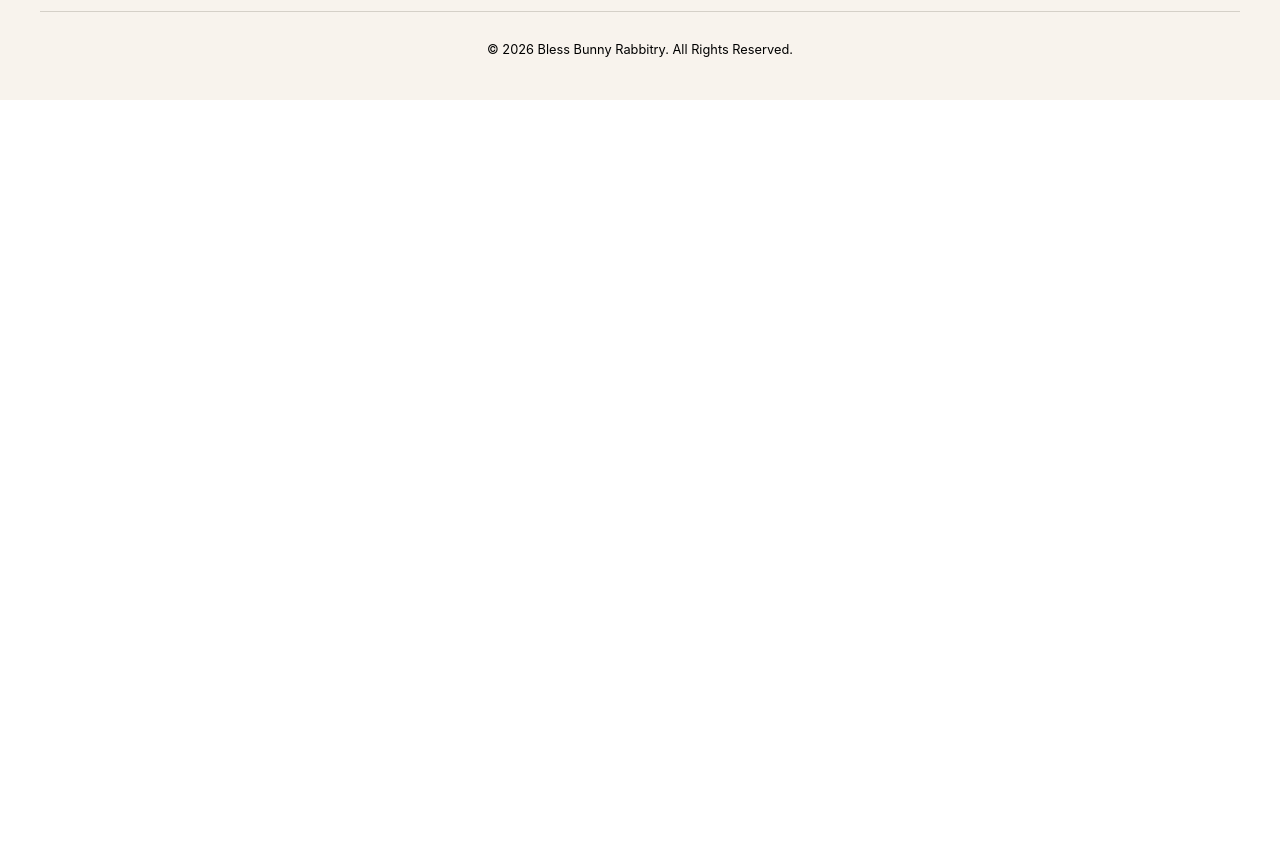
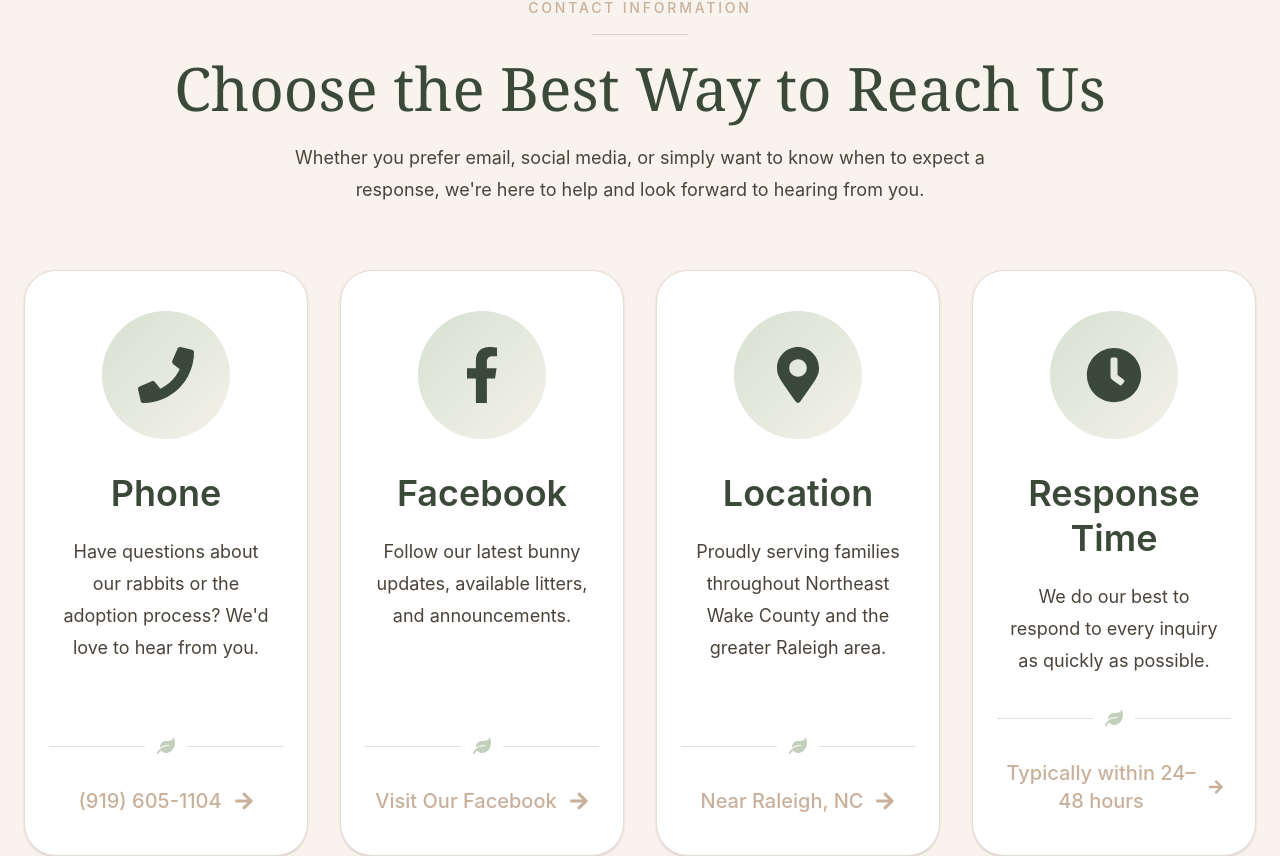
Before and after one commit to syniahpeterson/Bless-Bunny-Rabbitry, a React (Vite) app: page /contact in a window 1280 px wide. Shown: the part 1473-2329 px from the top of the page. Before the commit the page ends 1573 px from the top, so only its background shows below. Built offline with nearby package versions, Linux system fonts and the light colour scheme.

Commit message:
feat: add ContactMethods component and contact methods data for improved contact options

```diff
--- /dev/null
+++ b/src/components/sections/contact/ContactMethods.jsx
@@ -0,0 +1,27 @@
+// Component Imports:
+import Section from "../../layout/Section";
+import SectionHeading from "../../ui/SectionHeading";
+import ContactMethodCard from "../../ui/ContactMethodCard";
+
+// Data Imports:
+import contactMethods from "../../../data/contact/contactMethods";
+
+export default function ContactMethods() {
+  return (
+    <Section variant="beige" aria-labelledby="contact-method-heading">
+      <SectionHeading
+        id="contact-method-heading"
+        eyebrow="Contact Information"
+        title="Choose the Best Way to Reach Us"
+        descriptions={[
+          "Whether you prefer email, social media, or simply want to know when to expect a response, we're here to help and look forward to hearing from you.",
+        ]}
+      />
+      <div className="mx-auto mt-16 gap-8 grid md:grid-cols-2 xl:grid-cols-4">
+        {contactMethods.map((method) => (
+          <ContactMethodCard key={method.id} {...method} />
+        ))}
+      </div>
+    </Section>
+  );
+}
--- /dev/null
+++ b/src/components/ui/ContactMethodCard.jsx
@@ -0,0 +1,44 @@
+// Icon Imports:
+import { FaArrowRight, FaLeaf } from "react-icons/fa";
+
+export default function ContactMethodCard({
+  icon: Icon,
+  title,
+  description,
+  action,
+  href,
+  newTab = false,
+}) {
+  return (
+    <a
+      href={href}
+      target={newTab ? "_blank" : undefined}
+      rel={newTab ? "noopener noreferrer" : undefined}
+      className="group block h-full"
+    >
+      <article className="flex h-full flex-col items-center rounded-[2rem] border border-border bg-white px-8 py-10 text-center shadow-sm transition-all duration-300 hover:-translate-y-2 hover:border-sage hover:shadow-xl">
+        <div className="mb-8 flex h-32 w-32 items-center justify-center rounded-full bg-gradient-to-br from-sage-light to-cream transition-transform duration-300 group-hover:scale-105">
+          <Icon
+            className="h-14 w-14 text-forest transition-colors duration-300 group-hover:text-forest-light"
+            aria-hidden="true"
+          />
+        </div>
+        <h3 className="text-4xl font-semibold leading-tight text-forest">
+          {title}
+        </h3>
+        <p className="mt-5 flex-grow text-lg leading-8 text-text">
+          {description}
+        </p>
+        <div className="my-8 flex items-center gap-3" aria-hidden="true">
+          <div className="h-px w-24 bg-border" />
+          <FaLeaf className="text-lg text-sage" />
+          <div className="h-px w-24 bg-border" />
+        </div>
+        <div className="flex items-center gap-3 text-xl font-medium text-clay transition-all duration-300 group-hover:gap-5 group-hover:text-forest">
+          <span>{action}</span>
+          <FaArrowRight className="transition-transform duration-300 group-hover:translate-x-1" />
+        </div>
+      </article>
+    </a>
+  );
+}
--- /dev/null
+++ b/src/data/contact/contactMethods.js
@@ -0,0 +1,53 @@
+// Icon Imports
+import { FaFacebookF, FaPhone, FaMapMarkerAlt, FaClock } from "react-icons/fa";
+
+// Data Imports
+import contactInfo from "../contactInfo";
+
+const contactMethods = [
+  {
+    id: 1,
+    icon: FaPhone,
+    title: "Phone",
+    description:
+      "Have questions about our rabbits or the adoption process? We'd love to hear from you.",
+    action: contactInfo.phone,
+    href: `tel:${contactInfo.phoneLink}`,
+    newTab: false,
+  },
+
+  {
+    id: 2,
+    icon: FaFacebookF,
+    title: "Facebook",
+    description:
+      "Follow our latest bunny updates, available litters, and announcements.",
+    action: "Visit Our Facebook",
+    href: contactInfo.facebook,
+    newTab: true,
+  },
+
+  {
+    id: 3,
+    icon: FaMapMarkerAlt,
+    title: "Location",
+    description:
+      "Proudly serving families throughout Northeast Wake County and the greater Raleigh area.",
+    action: "Near Raleigh, NC",
+    href: "https://maps.google.com/?q=Raleigh,+NC",
+    newTab: true,
+  },
+
+  {
+    id: 4,
+    icon: FaClock,
+    title: "Response Time",
+    description:
+      "We do our best to respond to every inquiry as quickly as possible.",
+    action: "Typically within 24–48 hours",
+    href: "/contact#contact-form",
+    newTab: false,
+  },
+];
+
+export default contactMethods;
--- a/src/data/contactInfo.js
+++ b/src/data/contactInfo.js
@@ -1,7 +1,13 @@
 const contactInfo = {
   phone: "(919) 605-1104",
+  phoneLink: "19196051104",
 
-  phoneLink: "19196051104",
+  facebook:
+    "https://www.facebook.com/people/Bless-Bunny-Rabbitry/100068236429284/",
+
+  location: "Near Raleigh, NC",
+
+  serviceArea: "Northeast Wake County, NC",
 };
 
 export default contactInfo;
--- a/src/pages/Contact.jsx
+++ b/src/pages/Contact.jsx
@@ -1,5 +1,6 @@
 // Component Imports:
 import PageHero from "../components/sections/PageHero";
+import ContactMethods from "../components/sections/contact/ContactMethods";
 import GetInTouch from "../components/sections/contact/GetInTouch";
 
 export default function Contact() {
@@ -11,6 +12,7 @@ export default function Contact() {
         description="We'd love to hear from you and answer any questions."
       />
       <GetInTouch />
+      <ContactMethods />
     </main>
   );
 }
```
